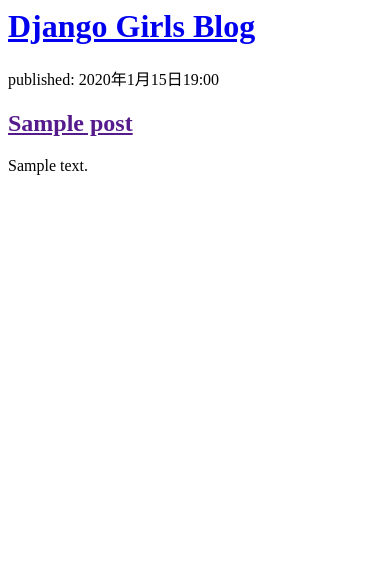
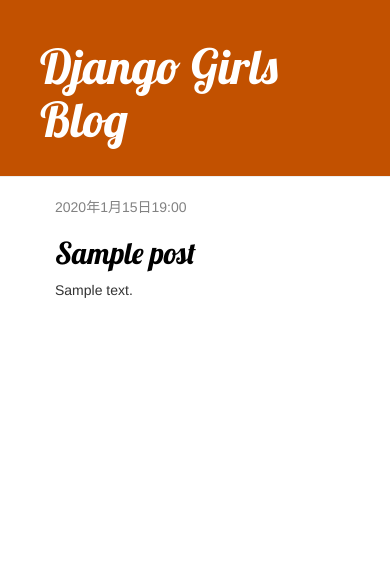
Before and after one commit to h0tcatSub/my-first-blog-20231020, a Django app: page / in a window 390 px wide. Shown: the top 570 px of the page. Run offline with Django 4.2, Linux system fonts and the light colour scheme; tables that the repository leaves empty hold one stand-in row (values such as "Sample post"); some libraries are stand-ins or nearby versions.

Commit message:
Added view and template for detailed blog post as well as CSS for the site.

```diff
--- /dev/null
+++ b/blog/static/css/blog.css
@@ -0,0 +1,56 @@
+.page-header {
+  background-color: #c25100;
+  margin-top: 0;
+  padding: 20px 20px 20px 40px;
+}
+
+.page-header h1,
+.page-header h1 a,
+.page-header h1 a:visited,
+.page-header h1 a:active {
+  color: #ffffff;
+  font-size: 36pt;
+  text-decoration: none;
+}
+
+.content {
+  margin-left: 40px;
+}
+
+h1,
+h2,
+h3,
+h4 {
+  font-family: "Lobster", cursive;
+}
+
+.date {
+  color: #828282;
+}
+
+.save {
+  float: right;
+}
+
+.post-form textarea,
+.post-form input {
+  width: 100%;
+}
+
+.top-menu,
+.top-menu:hover,
+.top-menu:visited {
+  color: #ffffff;
+  float: right;
+  font-size: 26pt;
+  margin-right: 20px;
+}
+
+.post {
+  margin-bottom: 70px;
+}
+
+.post h2 a,
+.post h2 a:visited {
+  color: #000000;
+}
--- /dev/null
+++ b/blog/templates/blog/base.html
@@ -0,0 +1,30 @@
+{% load static %}
+<html>
+  <head>
+    <title>Django Girls blog</title>
+    <link
+      rel="stylesheet"
+      href="//maxcdn.bootstrapcdn.com/bootstrap/3.2.0/css/bootstrap.min.css"
+    />
+    <link
+      rel="stylesheet"
+      href="//maxcdn.bootstrapcdn.com/bootstrap/3.2.0/css/bootstrap-theme.min.css"
+    />
+    <link
+      href="//fonts.googleapis.com/css?family=Lobster&subset=latin,latin-ext"
+      rel="stylesheet"
+      type="text/css"
+    />
+    <link rel="stylesheet" href="{% static 'css/blog.css' %}" />
+  </head>
+  <body>
+    <div class="page-header">
+      <h1><a href="/">Django Girls Blog</a></h1>
+    </div>
+    <div class="content container">
+      <div class="row">
+        <div class="col-md-8">{% block content %} {% endblock %}</div>
+      </div>
+    </div>
+  </body>
+</html>
--- a/blog/templates/blog/post_list.html
+++ b/blog/templates/blog/post_list.html
@@ -1,21 +1,39 @@
-<html>
+{% extends 'blog/base.html' %}
+{% load static %}
+<!DOCTYPE html>
+<html lang="ja">
 
 <head>
   <title>Django Girls のーりblogサンプル</title>
+  <link rel="stylesheet" href="//maxcdn.bootstrapcdn.com/bootstrap/3.2.0/css/bootstrap.min.css">
+  <link rel="stylesheet" href="//maxcdn.bootstrapcdn.com/bootstrap/3.2.0/css/bootstrap-theme.min.css">
+  <link rel="stylesheet" href="{% static 'css/blog.css' %}">
+  <link href="//fonts.googleapis.com/css?family=Lobster&subset=latin,latin-ext" rel="stylesheet" type="text/css">
 </head>
 
 <body>
-  <div>
+  <div class="page-header">
     <h1><a href="/">Django Girls Blog</a></h1>
   </div>
 
-  {% for post in posts %}
-  <div>
-    <p>published: {{ post.published_date }}</p>
-    <h2><a href="">{{ post.title }}</a></h2>
-    <p>{{ post.text|linebreaksbr }}</p>
+
+  <div class="content container">
+    <div class="row">
+      <div class="col-md-8">
+        {% block content %}
+        {% for post in posts %}
+        <div class="post">
+          <div class="date">
+            {{ post.published_date }}
+          </div>
+          <h2><a href="{% url 'post_detail' pk=post.pk %}">{{ post.title }}</a></h2>
+          <p>{{ post.text|linebreaksbr }}</p>
+        </div>
+        {% endfor %}
+        {% endblock %}
+      </div>
+    </div>
   </div>
-  {% endfor %}
 </body>
 
 </html>
--- a/blog/urls.py
+++ b/blog/urls.py
@@ -3,4 +3,5 @@ from . import views
 
 urlpatterns = [
     path('', views.post_list, name='post_list'),
+    path('post/<int:pk>/', views.post_detail, name='post_detail'),
 ]
--- a/blog/views.py
+++ b/blog/views.py
@@ -1,4 +1,4 @@
-from django.shortcuts import render
+from django.shortcuts import render, get_object_or_404
 from django.utils import timezone
 
 from .models import Post
@@ -10,3 +10,8 @@ def post_list(request):
     posts = Post.objects.filter(
         published_date__lte=timezone.now()).order_by("published_date")
     return render(request, 'blog/post_list.html', {'posts': posts})
+
+
+def post_detail(request, pk):
+    post = get_object_or_404(Post, pk=pk)
+    return render(request, 'blog/post_detail.html', {'post': post})
```
Also changed, not shown: blog/templates/blog/post_detail.html (added, +9 -0 lines).
